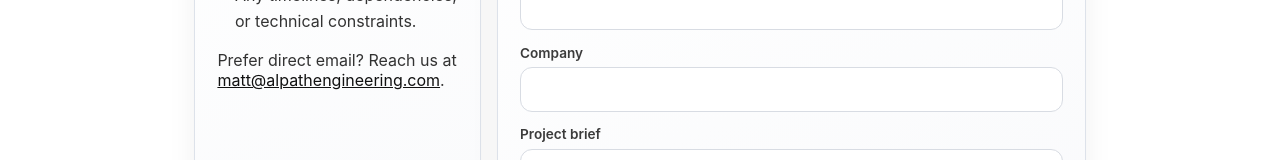
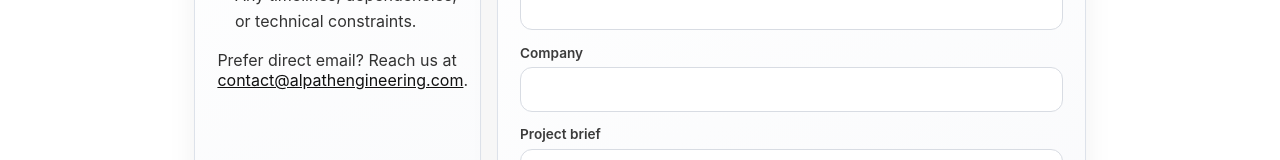
Before and after one commit to puleri/alpath, a Next.js app: page /contact in a window 1280 px wide. Shown: the part 638-798 px from the top of the page. Built offline with nearby package versions, Linux system fonts and the light colour scheme; no server answers; a web font is replaced by a local one.

Commit message:
updated contact email

```diff
--- a/src/app/contact/ContactForm.jsx
+++ b/src/app/contact/ContactForm.jsx
@@ -26,7 +26,7 @@ export default function ContactForm() {
     }
 
     const statusSuffix = Number.isInteger(status) ? ` (HTTP ${status})` : '';
-    return `We could not send your brief right now${statusSuffix}. Please try again in a moment or email matt@alpathengineering.com.`;
+    return `We could not send your brief right now${statusSuffix}. Please try again in a moment or email contact@alpathengineering.com.`;
   };
 
   const handleSubmit = async (event) => {
--- a/src/app/contact/page.jsx
+++ b/src/app/contact/page.jsx
@@ -48,8 +48,8 @@ export default function ContactPage() {
             </ul>
             <p className="contact-direct-line">
               Prefer direct email? Reach us at{' '}
-              <a href="mailto:matt@alpathengineering.com">
-                matt@alpathengineering.com
+              <a href="mailto:contact@alpathengineering.com">
+                contact@alpathengineering.com
               </a>
               .
             </p>
```
